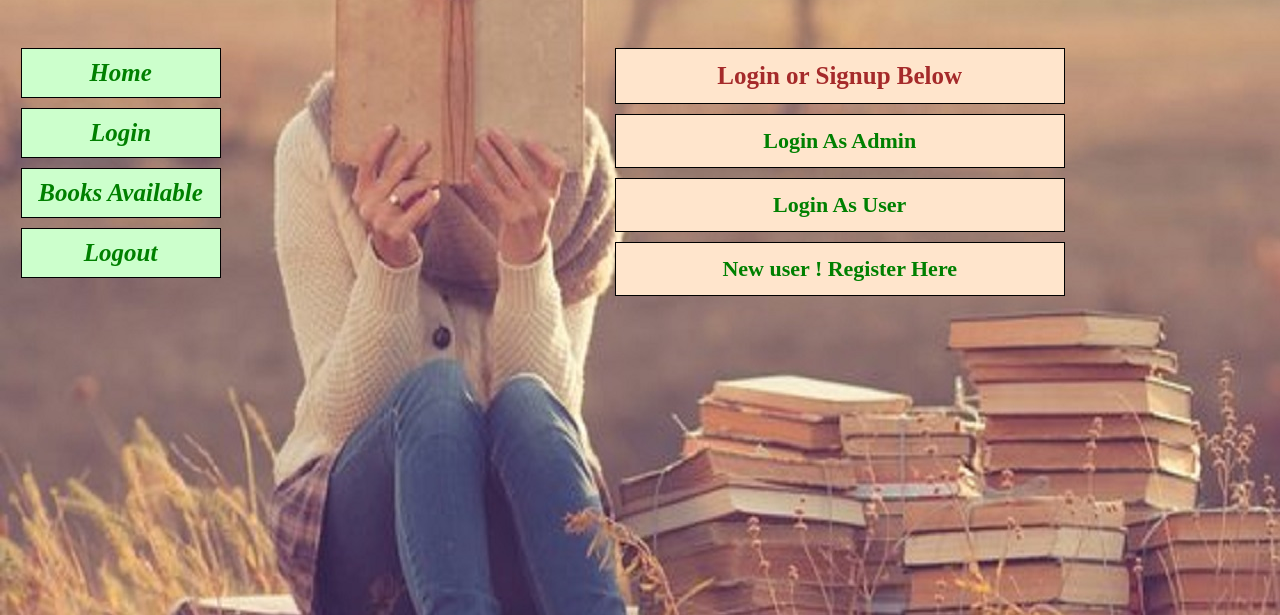
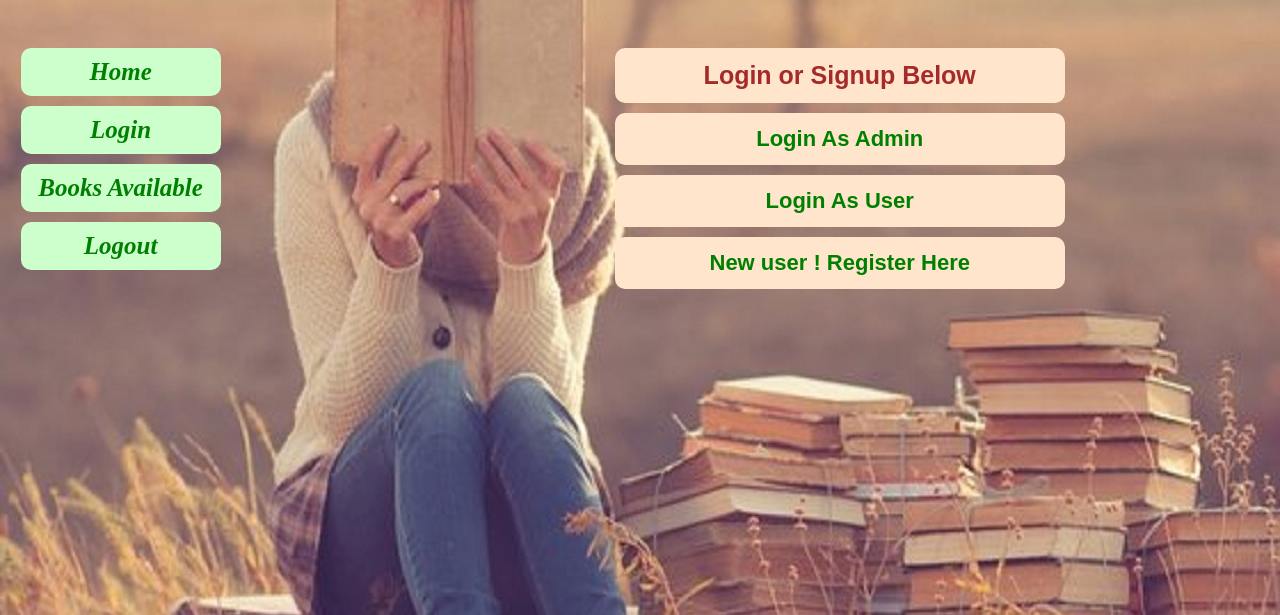
Before and after one commit to shashirajraja/onlinebookstore, a plain HTML site: page WebContent/index.html in a window 1280 px wide. Shown: the part 185-800 px from the top of the page. Drawn offline with Linux system fonts and the light colour scheme.

Commit message:
Customized UI

```diff
--- a/WebContent/index.html
+++ b/WebContent/index.html
@@ -28,11 +28,13 @@
 		text-decoration: none;
 	}
 	.tab{
-		border:1px black solid;
+		border:none;
+		border-radius:10px;
 		background-color: #FFE5CC;
 		margin-left: 48%;
 		width:450px;
 		color:green;
+		font-family:sans-serif;
 		font-weight: bold;
 		font-style:normal;
 		text-align:center;
@@ -40,8 +42,13 @@
 		margin-bottom:10px;
 		padding:10px;
 	}
+	.tab:hover{
+	border:none;
+	border-radius:15px;
+	}
 	.home{
-		border:1px black solid;
+		border:none;
+		border-radius:10px;
 		background-color: #ccffcc;
 		margin-left: 1%;
 		width:200px;
@@ -54,6 +61,9 @@
 		padding:10px;
 		float:left;
 		clear:both;
+	}
+	.home:hover{
+	border-radius: 15px;
 	}
 	.yel{
 	color:yellow;
```
Also changed, not shown: 1 other file.
